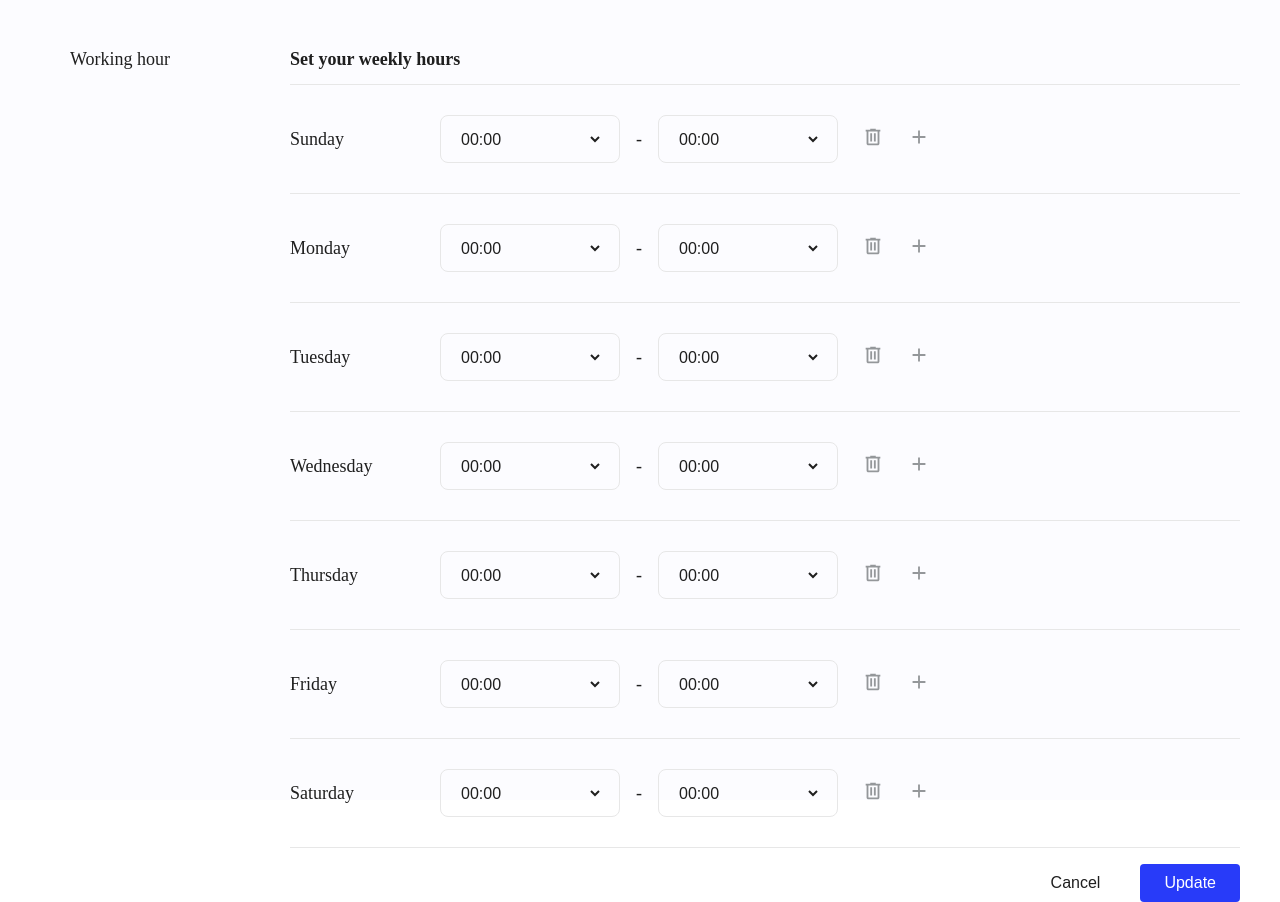
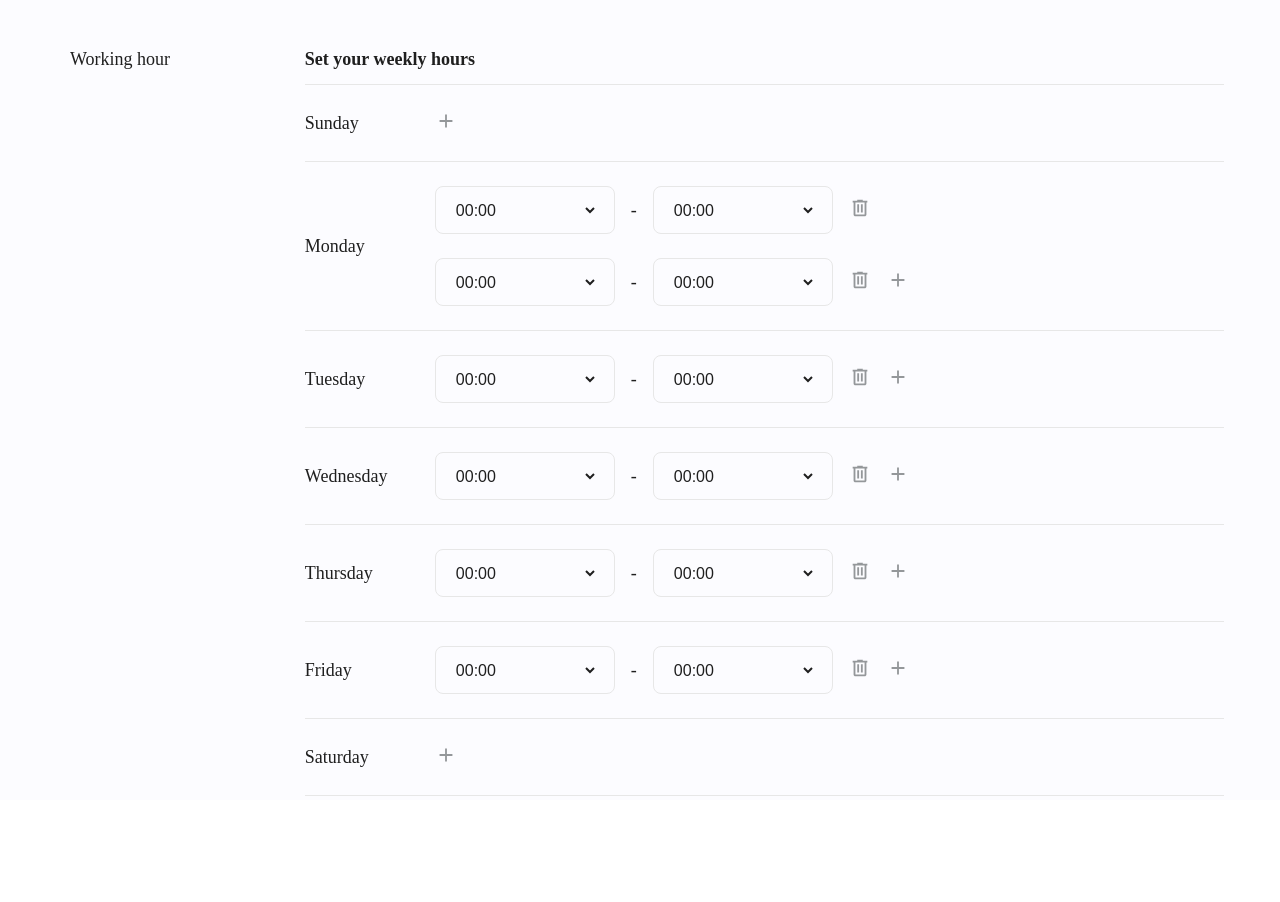
Before and after one commit to hyewon3938/yess-test, a React (Create React App) app: page /working-hour in a window 1280 px wide. After the commit the page ends 800 px from the top, so only its background shows below. Built offline with nearby package versions, Linux system fonts and the light colour scheme.

Commit message:
[#5] feat : Working hour 상태관리 설정 및 시간 범위 데이터 추가 기능 추가
- working hour 데이터 관리를 위한 workingHourSlice 추가
- 동적으로 특정 요일에 range 데이터 추가 기능 추가

```diff
--- a/src/components/WorkingHours/SettingHourItem.tsx
+++ b/src/components/WorkingHours/SettingHourItem.tsx
@@ -3,22 +3,41 @@ import styled from "styled-components";
 
 import RangeSelector from "./RangeSelector";
 import { deleteIcon, addIcon } from "../../images/icon";
-
-interface HourData {
-  title: string;
-}
+import { WorkingHourData } from "./workingHours.types";
+import { useTypedDispatch } from "../../hooks/redux";
+import { addRange } from "../../store/slices/workingHourSlice";
 
 interface SettingHourItemProps {
-  data: HourData;
+  data: WorkingHourData;
 }
 
 const SettingHourItem: React.FC<SettingHourItemProps> = ({ data }) => {
+  const dispatch = useTypedDispatch();
+
+  const onClickAdd = () => {
+    dispatch(addRange(data?.id));
+  };
+
   return (
     <Wrap>
       <Title>{data.title}</Title>
-      <RangeSelector />
-      <IconButton>{deleteIcon}</IconButton>
-      <IconButton>{addIcon}</IconButton>
+      <RangeListWrap>
+        {data?.range?.length > 0 ? (
+          <>
+            {data?.range?.map((item, index) => (
+              <RangeItemWrap>
+                <RangeSelector data={item} />
+                <IconButton>{deleteIcon}</IconButton>
+                {index === data?.range?.length - 1 && (
+                  <IconButton onClick={onClickAdd}>{addIcon}</IconButton>
+                )}
+              </RangeItemWrap>
+            ))}
+          </>
+        ) : (
+          <IconButton onClick={onClickAdd}>{addIcon}</IconButton>
+        )}
+      </RangeListWrap>
     </Wrap>
   );
 };
@@ -29,18 +48,28 @@ const Wrap = styled.li`
   display: flex;
   align-items: center;
   width: 100%;
-  padding: 30px 0;
+  padding: 24px 0;
   border-bottom: solid 1px #e7e7e7;
 `;
 
 const Title = styled.h3`
-  width: 150px;
+  width: 130px;
   font-size: 18px;
 `;
 
 const IconButton = styled.button`
-  margin: 0 0 0 24px;
   > svg {
     width: 22px;
   }
 `;
+
+const RangeListWrap = styled.ul`
+  display: flex;
+  flex-direction: column;
+  gap: 24px;
+`;
+
+const RangeItemWrap = styled.li`
+  display: flex;
+  gap: 16px;
+`;
--- a/src/components/WorkingHours/SettingHours.tsx
+++ b/src/components/WorkingHours/SettingHours.tsx
@@ -1,6 +1,6 @@
 import React from "react";
-
 import styled from "styled-components";
+import { useTypedSelector, useTypedDispatch } from "../../hooks/redux";
 import SettingHourItem from "./SettingHourItem";
 
 interface ButtonProps {
@@ -8,15 +8,8 @@ interface ButtonProps {
 }
 
 const SettingHours: React.FC<ButtonProps> = () => {
-  const weeklyData = [
-    { id: "SUN", title: "Sunday" },
-    { id: "MON", title: "Monday" },
-    { id: "TUE", title: "Tuesday" },
-    { id: "WED", title: "Wednesday" },
-    { id: "THU", title: "Thursday" },
-    { id: "FRI", title: "Friday" },
-    { id: "SAT", title: "Saturday" },
-  ];
+  const { weeklyData } = useTypedSelector((state) => state.workingHours);
+  const dispatch = useTypedDispatch();
 
   return (
     <Wrap>
@@ -24,9 +17,14 @@ const SettingHours: React.FC<ButtonProps> = () => {
         <h2>Set your weekly hours</h2>
       </TitleWrap>
       <HourListWrap>
-        {weeklyData.map((item) => (
-          <SettingHourItem key={`seeting-hour-${item.id}`} data={item} />
-        ))}
+        {(Object.keys(weeklyData) as Array<keyof typeof weeklyData>).map(
+          (key) => (
+            <SettingHourItem
+              key={`seeting-hour-${key}`}
+              data={weeklyData[key]}
+            />
+          )
+        )}
       </HourListWrap>
       <ButtonWrap>
         <Button>Cancel</Button>
@@ -41,7 +39,7 @@ export default SettingHours;
 const Wrap = styled.div`
   width: 100%;
   height: 100%;
-  padding: 30px 0;
+  padding: 30px 16px;
 `;
 
 const TitleWrap = styled.div`
--- a/src/components/WorkingHours/WorkingHours.tsx
+++ b/src/components/WorkingHours/WorkingHours.tsx
@@ -22,11 +22,13 @@ const Wrap = styled.div`
   width: 100vw;
   height: 100vh;
   background-color: #fcfcff;
+  overflow-y: scroll;
 `;
 
 const ContentWrap = styled.div`
   display: flex;
   width: 1200px;
+  height: fit-content;
   padding: 20px 0;
 `;
 
--- a/src/store/reducer/reducer.tsx
+++ b/src/store/reducer/reducer.tsx
@@ -1,7 +1,9 @@
 import testSlice from "../slices/testSlice";
+import workingHourSlice from "../slices/workingHourSlice";
 
 const reducer = {
   test: testSlice,
+  workingHours: workingHourSlice,
 };
 
 export default reducer;
--- /dev/null
+++ b/src/store/slices/workingHourSlice.tsx
@@ -0,0 +1,98 @@
+import { PayloadAction, createSlice } from "@reduxjs/toolkit";
+import { WorkingHourData } from "../../components/WorkingHours/workingHours.types";
+import { WorkingHourState } from "../../components/WorkingHours/workingHours.types";
+
+const initialState: WorkingHourState = {
+  weeklyData: {
+    SUN: {
+      id: "SUN",
+      title: "Sunday",
+      range: [],
+    },
+    MON: {
+      id: "MON",
+      title: "Monday",
+      range: [
+        {
+          start: { hour: "09", minute: "00" },
+          end: { hour: "17", minute: "00" },
+        },
+        {
+          start: { hour: "09", minute: "00" },
+          end: { hour: "17", minute: "00" },
+        },
+      ],
+    },
+    TUE: {
+      id: "TUE",
+
+      title: "Tuesday",
+      range: [
+        {
+          start: { hour: "09", minute: "00" },
+          end: { hour: "17", minute: "00" },
+        },
+      ],
+    },
+    WED: {
+      id: "WED",
+      title: "Wednesday",
+      range: [
+        {
+          start: { hour: "09", minute: "00" },
+          end: { hour: "17", minute: "00" },
+        },
+      ],
+    },
+    THU: {
+      id: "THU",
+      title: "Thursday",
+      range: [
+        {
+          start: { hour: "09", minute: "00" },
+          end: { hour: "17", minute: "00" },
+        },
+      ],
+    },
+    FRI: {
+      id: "FRI",
+      title: "Friday",
+      range: [
+        {
+          start: { hour: "09", minute: "00" },
+          end: { hour: "17", minute: "00" },
+        },
+      ],
+    },
+    SAT: {
+      id: "SAT",
+      title: "Saturday",
+      range: [],
+    },
+  },
+};
+
+const newRangeData = {
+  start: { hour: "09", minute: "00" },
+  end: { hour: "17", minute: "00" },
+};
+
+export const workingHourSlice = createSlice({
+  name: "workingHours",
+  initialState,
+  reducers: {
+    addRange: (
+      state,
+      { payload }: PayloadAction<keyof WorkingHourState["weeklyData"]>
+    ) => {
+      const key = payload as keyof WorkingHourState["weeklyData"];
+      state.weeklyData[key].range.push(newRangeData);
+    },
+    setCount: (state, { payload }: PayloadAction<number>) => {
+      // state.count = payload;
+    },
+  },
+});
+
+export const { addRange, setCount } = workingHourSlice.actions;
+export default workingHourSlice.reducer;
```
Also changed, not shown: src/components/WorkingHours/RangeSelector.tsx (+7 -1 lines), src/components/WorkingHours/workingHours.types.ts (added, +26 -0 lines).
